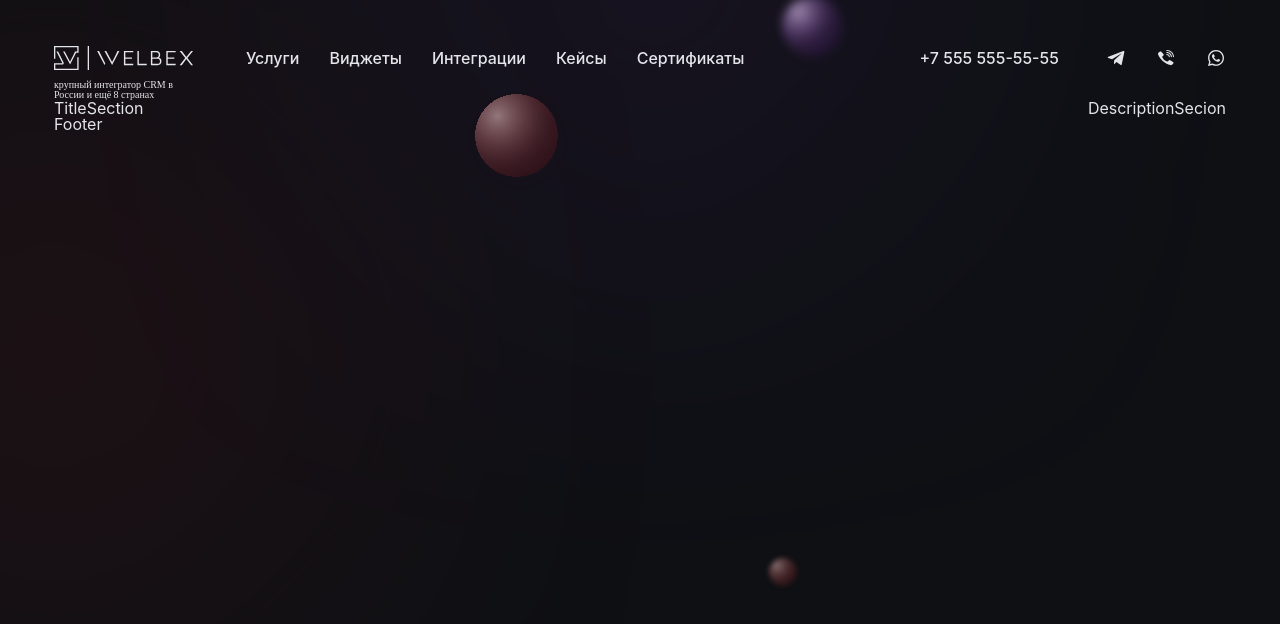
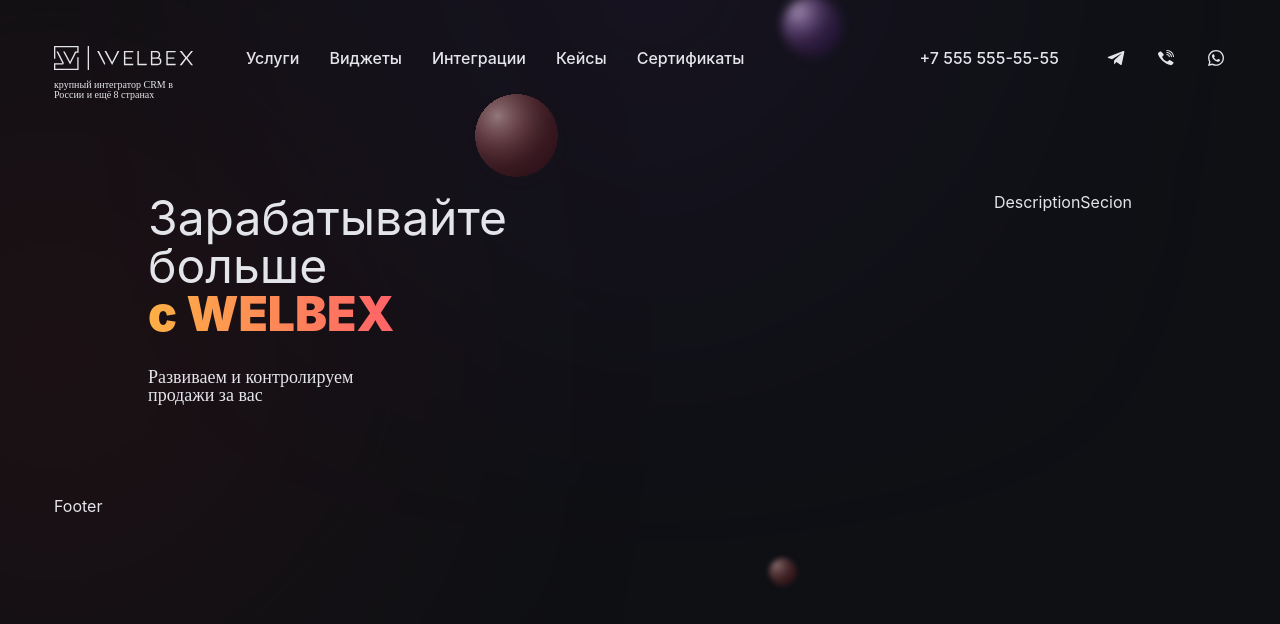
Before and after one commit to MedievalRain/welbex, a React (Vite) app: page / in a window 1280 px wide. Shown: the top 624 px of the page. Built offline with nearby package versions, Linux system fonts and the light colour scheme.

Commit message:
Title section

```diff
--- a/src/components/content/ContentLayout.tsx
+++ b/src/components/content/ContentLayout.tsx
@@ -1,17 +1,18 @@
 import styled from "styled-components";
 import { TitleSection } from "./TitleSection";
-import { DescriptionSecion } from "./DescriptionSecion";
+import { DescriptionSection } from "./DescriptionSection";
 
 const StyledContentLayout = styled.div`
   display: flex;
   justify-content: space-between;
+  padding: 94px;
 `;
 
 function ContentLayout() {
   return (
     <StyledContentLayout>
       <TitleSection />
-      <DescriptionSecion />
+      <DescriptionSection />
     </StyledContentLayout>
   );
 }
--- a/src/components/content/DescriptionSecion.tsx
+++ /dev/null
@@ -1,9 +0,0 @@
-import styled from "styled-components";
-
-const StyledDescriptionSecion = styled.section``;
-
-function DescriptionSecion() {
-  return <StyledDescriptionSecion>DescriptionSecion</StyledDescriptionSecion>;
-}
-
-export { DescriptionSecion };
--- /dev/null
+++ b/src/components/content/DescriptionSection.tsx
@@ -0,0 +1,9 @@
+import styled from "styled-components";
+
+const StyledDescriptionSection = styled.section``;
+
+function DescriptionSection() {
+  return <StyledDescriptionSection>DescriptionSecion</StyledDescriptionSection>;
+}
+
+export { DescriptionSection };
--- a/src/components/content/TitleSection.tsx
+++ b/src/components/content/TitleSection.tsx
@@ -1,9 +1,37 @@
 import styled from "styled-components";
 
 const StyledTitleSection = styled.section``;
-
+const Title = styled.h1`
+  font-size: 3rem;
+`;
+const GradientTitle = styled.h1`
+  background: linear-gradient(
+    90deg,
+    rgba(252, 176, 69, 1) 0%,
+    rgba(255, 63, 120, 1) 100%
+  );
+  background-clip: text;
+  -webkit-text-fill-color: transparent;
+  font-size: 3rem;
+  font-weight: 900;
+`;
+const DescriptionText = styled.p`
+  width: 275px;
+  margin-top: 30px;
+  font-family: Montserrat;
+  font-size: 1.125rem;
+  font-weight: 400;
+`;
 function TitleSection() {
-  return <StyledTitleSection>TitleSection</StyledTitleSection>;
+  return (
+    <StyledTitleSection>
+      <Title>
+        Зарабатывайте <br /> больше
+      </Title>
+      <GradientTitle>с WELBEX</GradientTitle>{" "}
+      <DescriptionText>Развиваем и контролируем продажи за вас</DescriptionText>
+    </StyledTitleSection>
+  );
 }
 
 export { TitleSection };
```
